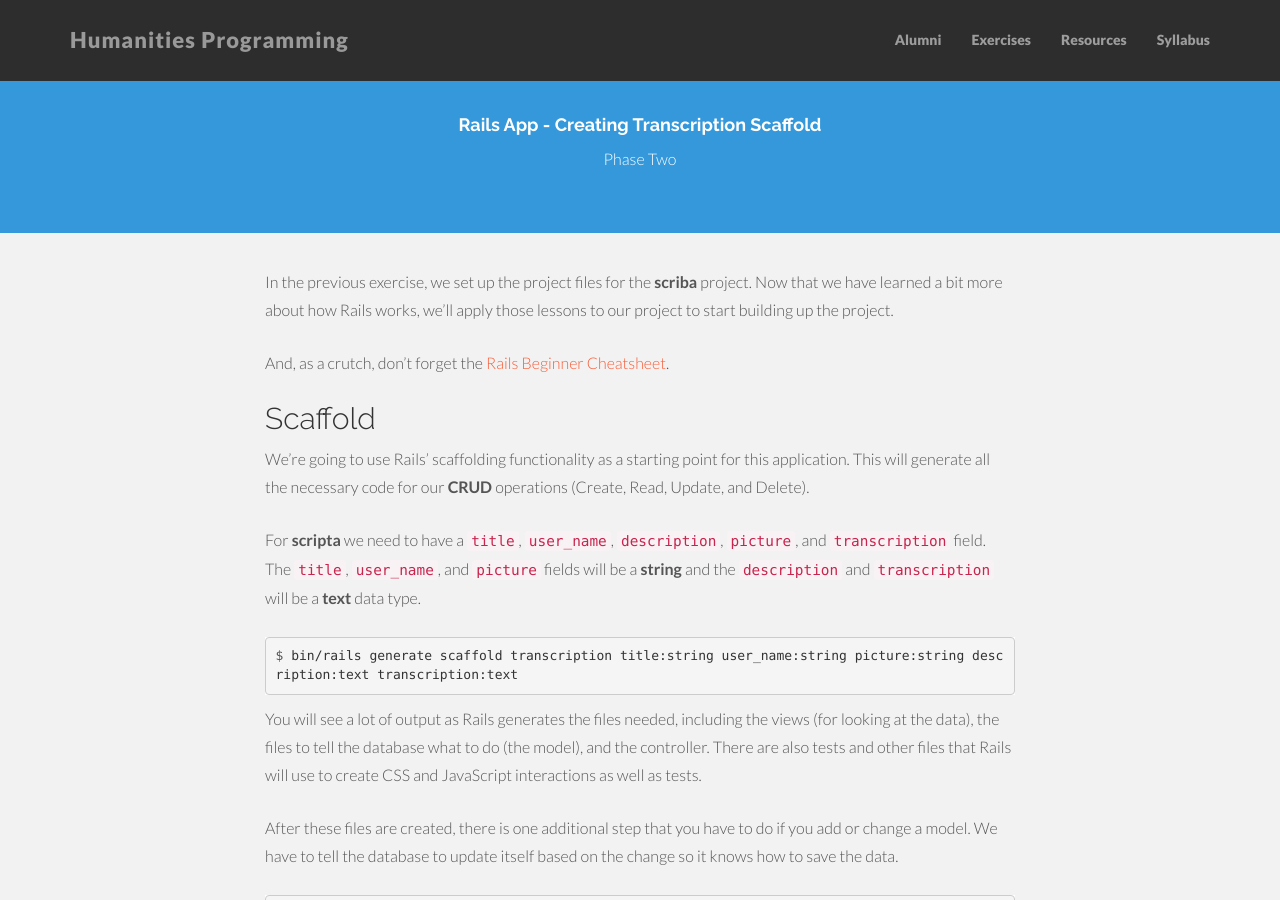
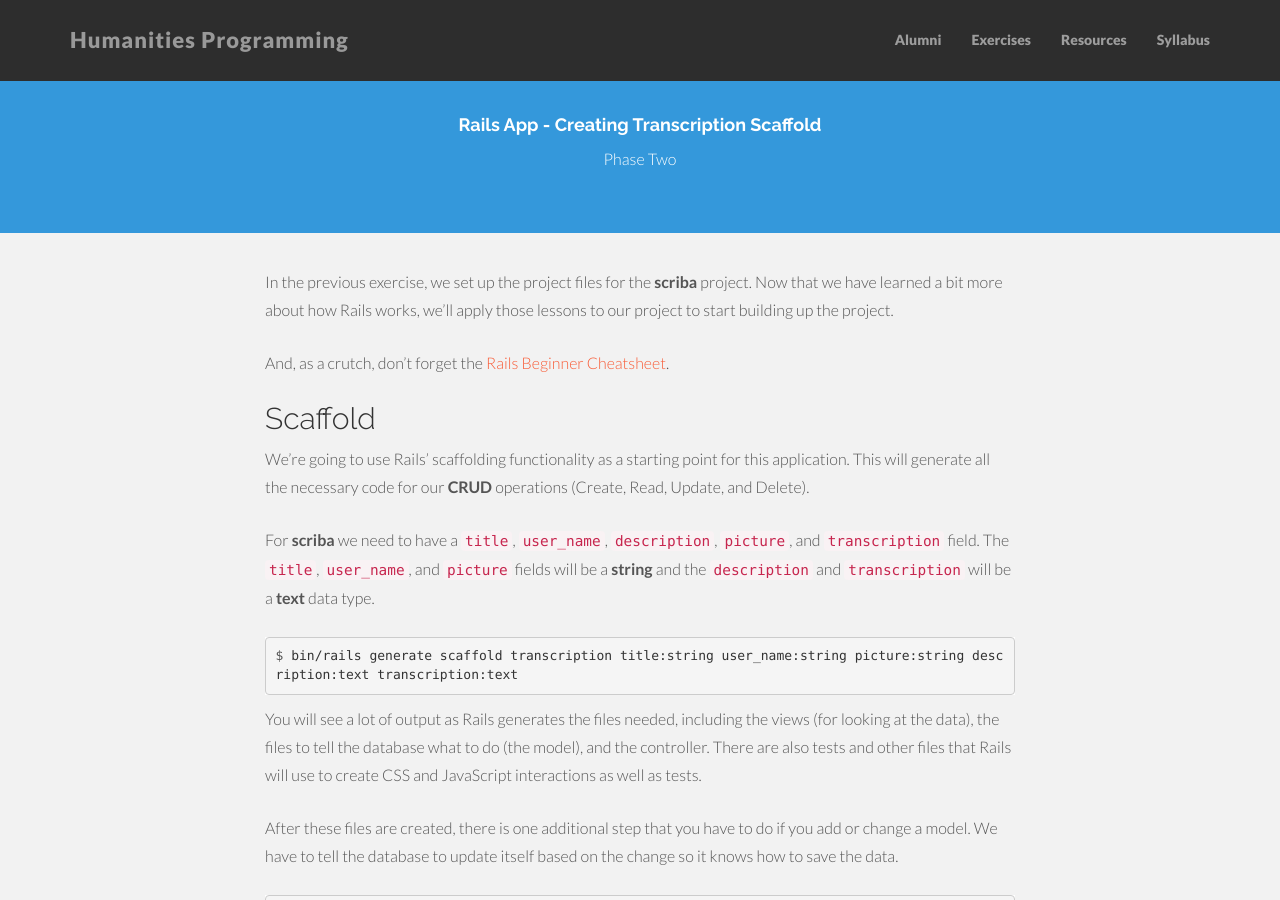
Before and after one commit to humanitiesprogramming/humanitiesprogramming.github.io, a Jekyll site: the page built from exercise-rails2.md, in a window 1280 px wide and 900 px high. Built offline with Jekyll 4.4.1, drawn with Linux system fonts in a browser that asks for light colours; nearby versions of some CDN libraries.

Commit message:
modified stuff

```diff
--- a/exercise-rails2.md
+++ b/exercise-rails2.md
@@ -18,7 +18,7 @@ We're going to use Rails' scaffolding functionality as a starting point
 for this application. This will generate all the necessary code for our
 **CRUD** operations (Create, Read, Update, and Delete).
 
-For **scripta** we need to have a `title`, `user_name`, `description`, `picture`, and
+For **scriba** we need to have a `title`, `user_name`, `description`, `picture`, and
 `transcription` field. The `title`, `user_name`, and `picture` fields will be a
 **string** and the `description` and `transcription` will be a **text**
 data type.
```
Also changed, not shown: assets/img/exercises/rails-three/bootstrap-header-update.png, assets/img/exercises/rails-three/bootstrap-header.png.
